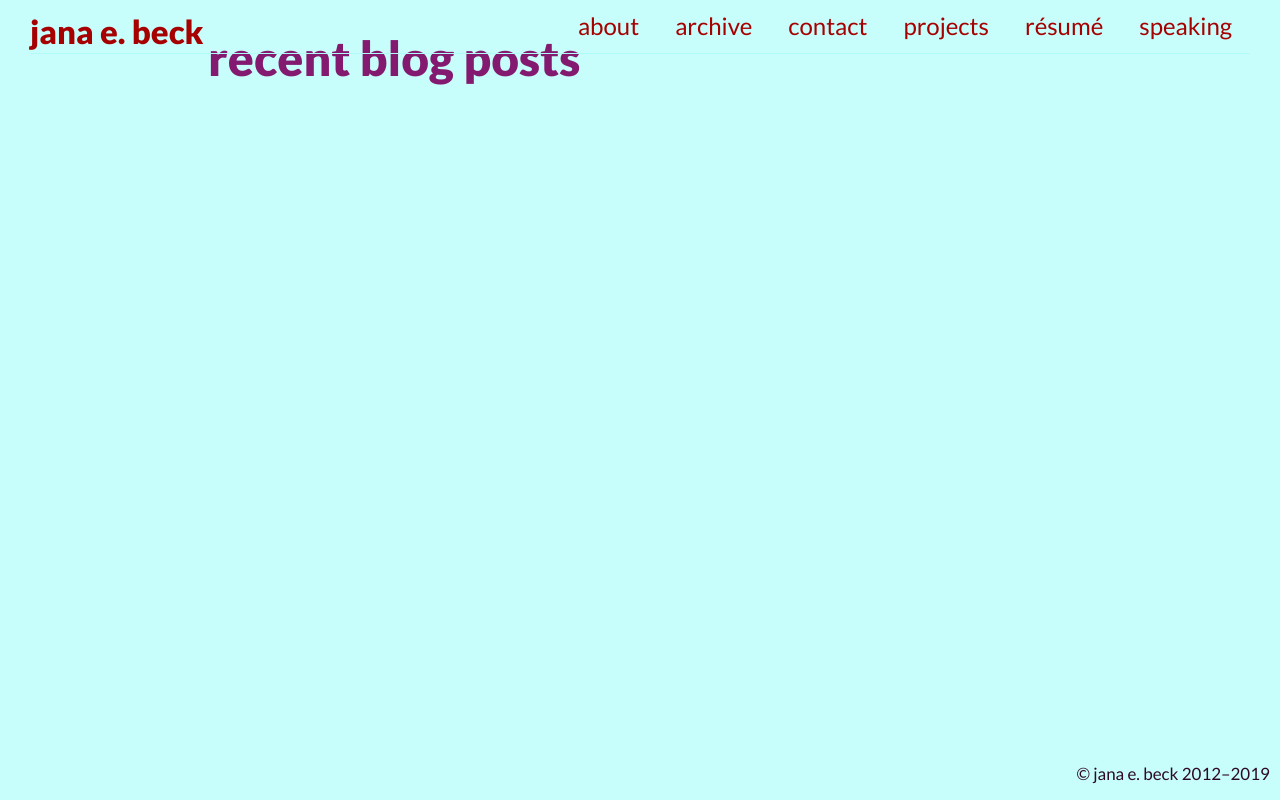
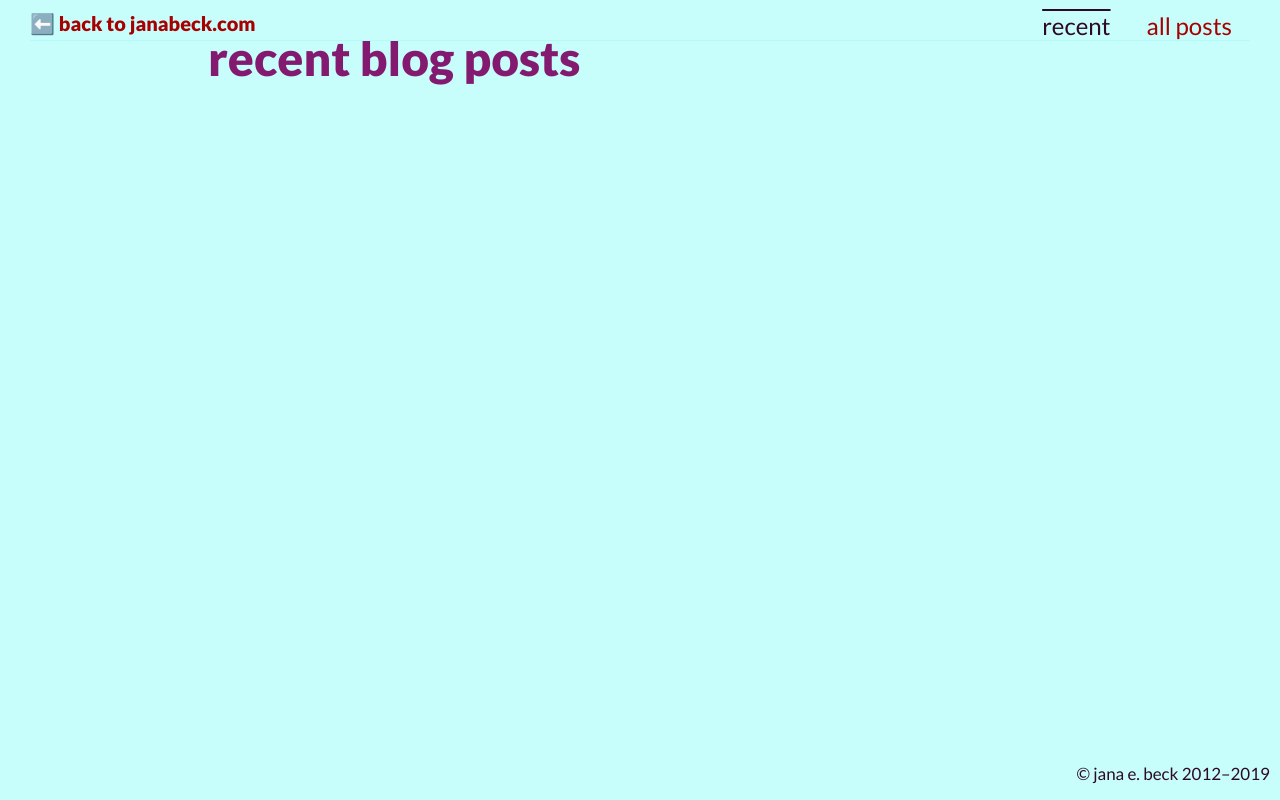
Before and after one commit to jebeck/blog.janabeck.com, a Gatsby site: page / in a window 1280 px wide. Built offline with nearby package versions, Linux system fonts and the light colour scheme; Gatsby itself is replaced by a stand-in of ours; some packages are replaced by stand-ins of ours; a web font is replaced by a local one.

Commit message:
revised Header now that deploying on blog subdomain

```diff
--- a/src/components/Header.js
+++ b/src/components/Header.js
@@ -1,49 +1,70 @@
-import PropTypes from 'prop-types'
 import React from 'react'
+import styled from 'styled-components'
+import { MOBILE_MEDIA_QUERY } from 'typography-breakpoint-constants'
 
 import Link from '../styled/LinkWithOverline'
-import { scale } from '../utils/typography'
 
-const Header = ({ siteTitle }) => {
+const ResponsiveHeader = styled.header`
+  ${MOBILE_MEDIA_QUERY} {
+    margin: 0.25rem 0.5rem;
+    width: calc(100% - 1rem);
+  }
+  border-bottom: 1px solid #affcf8;
+  left: 0;
+  margin: 0.5rem 1.25rem;
+  position: fixed;
+  top: 0;
+  width: calc(100% - 2.5rem);
+`
+
+const Nav = styled.nav`
+  ${MOBILE_MEDIA_QUERY} {
+    flex-direction: column;
+    justify-content: flex-start;
+    div {
+      display: flex;
+      justify-content: flex-end;
+    }
+  }
+  display: flex;
+  justify-content: space-between;
+`
+
+const JanaBeckDotComLink = styled(Link)`
+  font-size: 20px;
+  font-weight: 900;
+  &:hover {
+    text-decoration: none;
+  }
+`
+
+const NavLink = styled(Link).attrs(() => {
+  return { activeClassName: 'active' }
+})`
+  ${MOBILE_MEDIA_QUERY} {
+    padding: 0 0.25rem;
+  }
+  font-weight: 400;
+  padding: 0 0.75rem;
+`
+
+const Header = () => {
   return (
-    <header
-      style={{
-        borderBottom: '1px solid #affcf8',
-        display: 'flex',
-        justifyContent: 'space-between',
-        left: '0',
-        margin: '0.5rem 1.25rem',
-        position: 'fixed',
-        top: '0',
-        width: 'calc(100% - 2.5rem)',
-      }}
-    >
-      <Link to="/" style={{ fontWeight: 900, ...scale(0.45) }}>
-        {siteTitle}
-      </Link>
-      <nav>
-        {['about', 'archive', 'contact', 'projects', 'résumé', 'speaking'].map(
-          page => (
-            <Link
-              key={page}
-              to={`/${page.replace(/é/g, 'e')}/`}
-              style={{ fontWeight: 400, padding: `0 0.75rem` }}
-            >
-              {page}
-            </Link>
-          )
-        )}
-      </nav>
-    </header>
+    <ResponsiveHeader>
+      <Nav>
+        <JanaBeckDotComLink as="a" href="http://janabeck.com">
+          <span role="img" aria-label="left arrow">
+            ⬅️
+          </span>
+          &nbsp;back to janabeck.com
+        </JanaBeckDotComLink>
+        <div>
+          <NavLink to={`/`}>recent</NavLink>
+          <NavLink to={`/posts/`}>all posts</NavLink>
+        </div>
+      </Nav>
+    </ResponsiveHeader>
   )
 }
 
-Header.propTypes = {
-  siteTitle: PropTypes.string,
-}
-
-Header.defaultProps = {
-  siteTitle: ``,
-}
-
 export default Header
--- a/src/styled/LinkWithOverline.js
+++ b/src/styled/LinkWithOverline.js
@@ -6,16 +6,20 @@ import * as colors from '../utils/colors'
 const LinkWithOverline = styled(Link)`
   color: ${colors.red};
   text-decoration: none;
-  :hover,
-  :active {
+  &:hover,
+  &:active {
     color: ${colors.darkPurple};
     text-decoration: overline;
   }
-  :visited {
+  &:visited {
     color: ${colors.teal};
-    :hover {
+    &:hover {
       color: ${colors.darkPurple};
     }
+  }
+  &.active {
+    color: ${colors.darkPurple};
+    text-decoration: overline;
   }
 `
 
```
